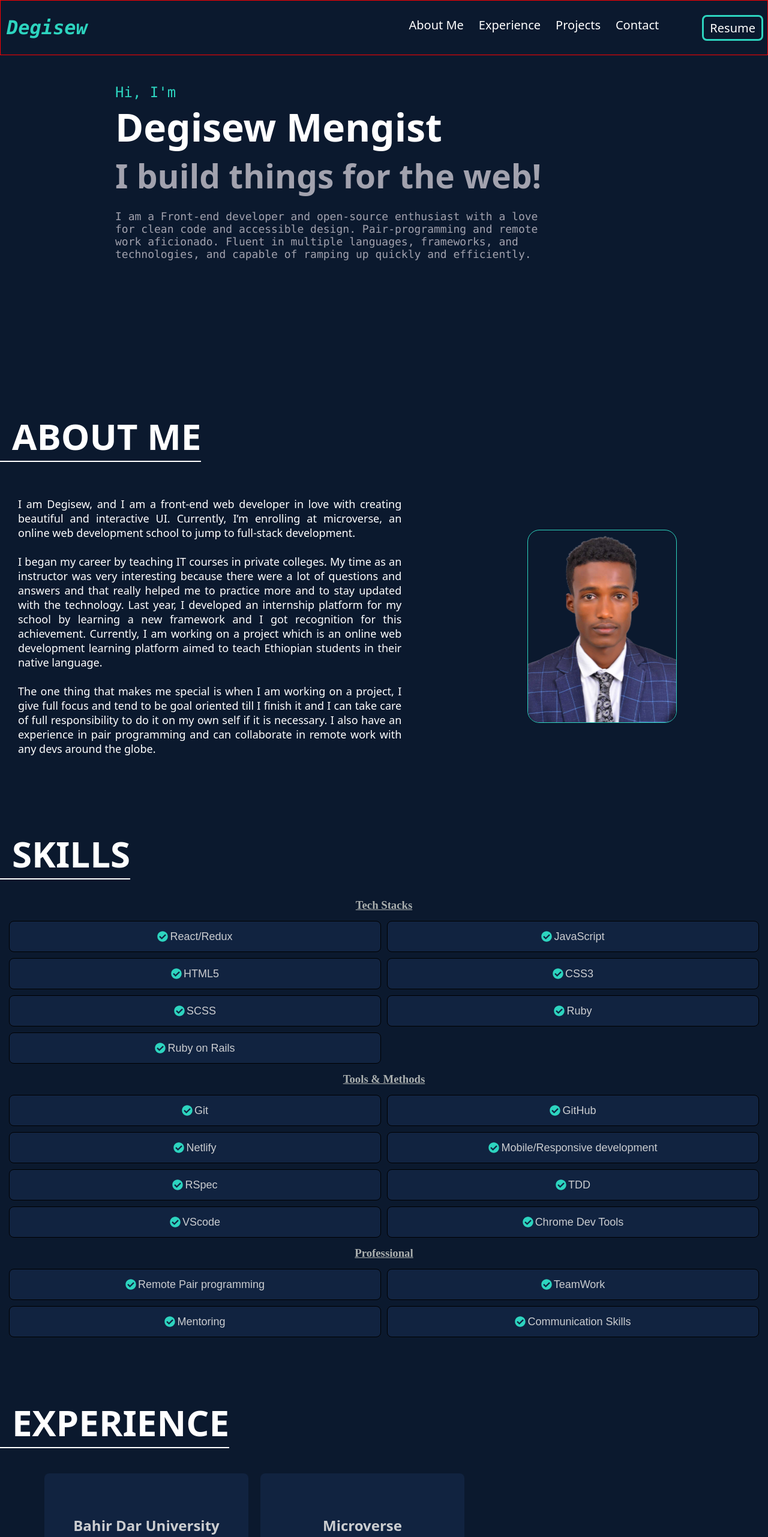
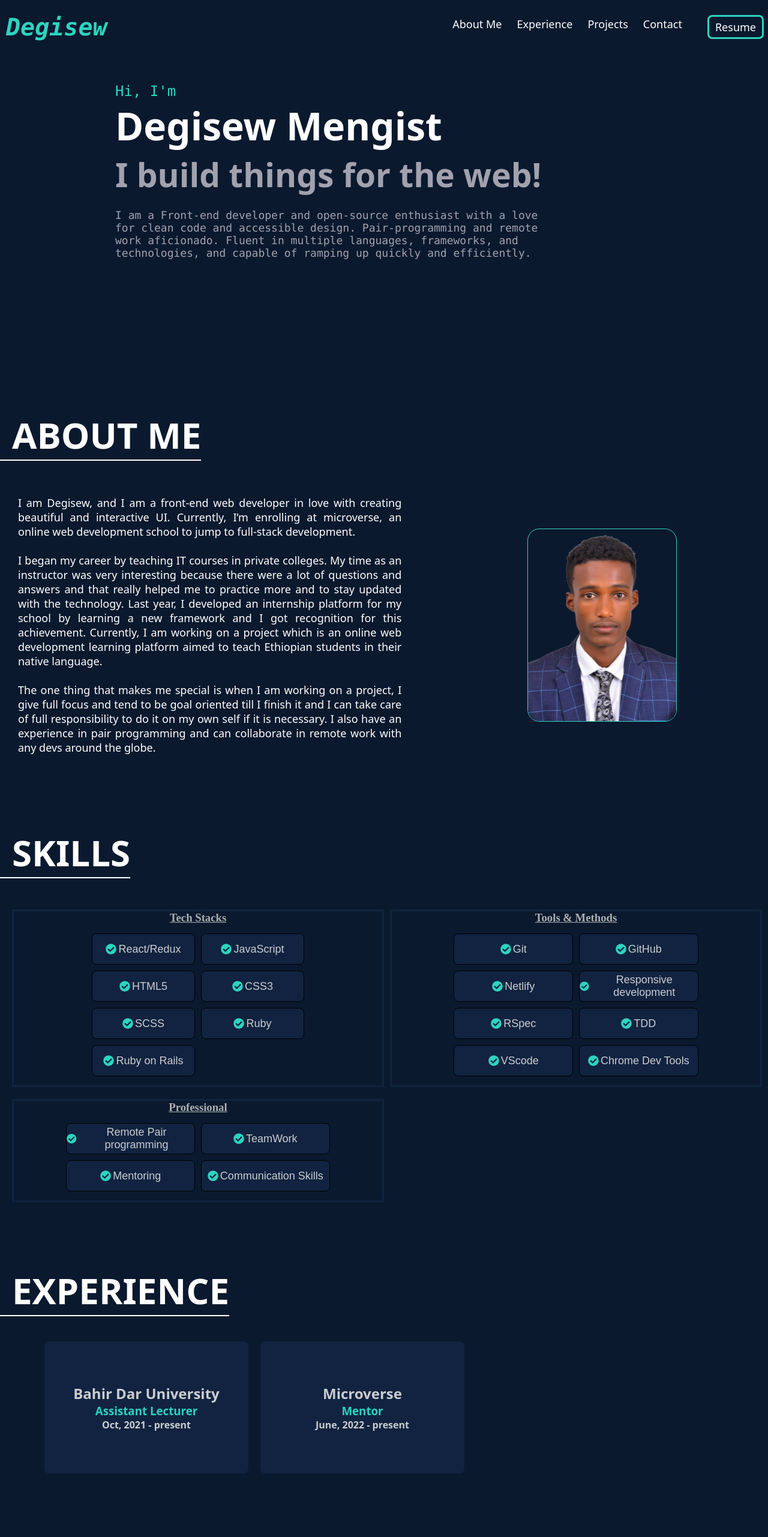
Before and after one commit to degisew/SPA-Portfolio, a React (Create React App) app: page / in a window 1280 px wide. Shown: the top 2562 px of the page at 60% size. Built offline with nearby package versions, Linux system fonts and the light colour scheme.

Commit message:
added a css class

```diff
--- a/src/App.css
+++ /dev/null
@@ -1,38 +0,0 @@
-.App {
-  text-align: center;
-}
-
-.App-logo {
-  height: 40vmin;
-  pointer-events: none;
-}
-
-@media (prefers-reduced-motion: no-preference) {
-  .App-logo {
-    animation: App-logo-spin infinite 20s linear;
-  }
-}
-
-.App-header {
-  background-color: #282c34;
-  min-height: 100vh;
-  display: flex;
-  flex-direction: column;
-  align-items: center;
-  justify-content: center;
-  font-size: calc(10px + 2vmin);
-  color: white;
-}
-
-.App-link {
-  color: #61dafb;
-}
-
-@keyframes App-logo-spin {
-  from {
-    transform: rotate(0deg);
-  }
-  to {
-    transform: rotate(360deg);
-  }
-}
--- a/src/App.js
+++ b/src/App.js
@@ -1,5 +1,4 @@
-import React, {useState} from "react";
-import "./App.css";
+import React, { useState, useEffect } from "react";
 import NavBar from "./Components/NavBar";
 import AboutMe from "./Pages/AboutMe";
 import ContactMe from "./Pages/ContactMe";
@@ -7,7 +6,7 @@ import Experience from "./Pages/Experience";
 import Home from "./Pages/Home";
 import Projects from "./Pages/Projects";
 import Skills from "./Pages/Skills";
-import Testimonal from "./Pages/Testimonal";
+// import Testimonal from "./Pages/Testimonal";
 
 function App() {
   const [showMenu, setShowMenu] = useState(false);
@@ -16,18 +15,25 @@ function App() {
     setShowMenu(!showMenu);
   };
   const closeMenuHandler = (e) => {
-  //  e.preventDefault();
     setShowMenu(false);
   };
+
+  useEffect(() => {
+    if (showMenu) {
+      document.body.style.overflow = 'hidden';
+    } else {
+      document.body.style.overflow = 'scroll';
+    }
+   }, [showMenu]);
   return (
     <main>
       <NavBar openMenuHandler={openMenuHandler} />
-      <Home menu={showMenu} closeMenuHandler={closeMenuHandler}/>
+      <Home menu={showMenu} closeMenuHandler={closeMenuHandler} />
       <AboutMe />
       <Skills />
       <Experience />
       <Projects />
-      <Testimonal />
+      {/* <Testimonal /> */}
       <ContactMe />
     </main>
   );
--- a/src/Components/Data.js
+++ b/src/Components/Data.js
@@ -11,7 +11,7 @@ const skills = [
     "Git",
     "GitHub",
     "Netlify",
-    "Mobile/Responsive development",
+    "Responsive development",
     "RSpec",
     "TDD",
     "VScode",
@@ -28,7 +28,7 @@ const experiences = [
     {
         id: 1,
         company: 'Bahir Dar University',
-        role: 'Assistant',
+        role: 'Assistant Lecturer',
         duration: 'Oct, 2021 - present',
     },
     {
@@ -36,7 +36,7 @@ const experiences = [
         company: 'Microverse',
         role: 'Mentor',
         duration: 'June, 2022 - present',
-    },
+    }
 ];
 
 const projects = [
@@ -81,6 +81,7 @@ const projects = [
     title: "To-Do List",
     builtWith: ["React", "CSS3"],
     github: "https://github.com/degisew/React-To-Do-List-App",
+    live: " ",
     description:
       "A To-Do List app built with React and CSS that helps to organize your day. It simply lists the things that you need to do and allows you to mark them as complete and remove the selected item.",
   },
--- a/src/Components/NavBar.js
+++ b/src/Components/NavBar.js
@@ -14,11 +14,7 @@ const NavBar = (props) => {
             <h1>Degisew</h1>
           </a>
         </div>
-        <div className={selectors.menuBtnDiv}>
-          <button className={selectors.MenuBtn} onClick={openMenuHandler}>
-            <SlMenu />
-          </button>
-        </div>
+
         <div className={selectors.navContainer}>
           <nav id={selectors.navBar}>
             <a href="#about">About Me</a>
@@ -33,6 +29,11 @@ const NavBar = (props) => {
             </a>
           </nav>
         </div>
+        <div className={selectors.menuBtnDiv}>
+          <button className={selectors.MenuBtn} onClick={openMenuHandler}>
+            <SlMenu />
+          </button>
+        </div>
       </header>
     </div>
   );
--- a/src/Components/NavBar.module.css
+++ b/src/Components/NavBar.module.css
@@ -4,7 +4,6 @@
   align-items: center;
   min-height: 70px;
   padding: 10px;
-  border: 1px solid red;
 }
 
 .logoContainer {
@@ -18,14 +17,15 @@
   text-decoration-line: none;
   color: #2dd4bf;
 }
+
 #navBar {
   display: none;
 }
 
 .menuBtnDiv {
-  border: #2dd4bf solid;
+  border: 1px #2dd4bf solid;
   text-align: center;
-  border-radius: 8px;
+  border-radius: 6px;
   min-width: 40px;
   cursor: pointer;
 }
@@ -35,7 +35,6 @@
   border: none;
   background-color: inherit;
   cursor: pointer;
-
 }
 
 .MenuBtn svg {
@@ -52,13 +51,13 @@
 
   #navBar a {
     color: #fff;
-    font-size: 20px;
+    font-size: 15px;
     text-decoration-line: none;
   }
 
   #resume {
     padding: 5px 10px;
-    margin-left: 50px;
+    margin-left: 20px;
     border-radius: 5px;
     outline: #2dd4bf solid 3px;
   }
@@ -66,3 +65,31 @@
     display: none;
   }
 }
+/* Laptops Break Point */
+@media (min-width: 1024px) {
+  #navBar a {
+    color: #fff;
+    font-size: 18px;
+    text-decoration-line: none;
+  }
+
+  .logoContainer a {
+    text-decoration-line: none;
+    color: #2dd4bf;
+    font-size: 20px;
+  }
+}
+/* Normal Desktop break point */
+@media (min-width: 1300px) {
+  #navBar a {
+    color: #fff;
+    font-size: 24px;
+    text-decoration-line: none;
+  }
+
+  .logoContainer a {
+    text-decoration-line: none;
+    color: #2dd4bf;
+    font-size: 24px;
+  }
+}
--- a/src/Pages/Home.js
+++ b/src/Pages/Home.js
@@ -8,7 +8,7 @@ const Home = (props) => {
   if (props.menu) {
     {
       mobileMenu = (
-        <div className={selectors.mobileMenu}>
+        <div className={selectors.mobileMenu} >
           <button onClick={closeMenuHandler}>
             <span>X</span>
           </button>
--- a/src/Pages/Skills.js
+++ b/src/Pages/Skills.js
@@ -9,6 +9,8 @@ const Skills = () => {
       <div className={sharedSelectors.title}>
         <h1>SKILLS</h1>
       </div>
+      <div className={selectors.mainContainer}>
+        <div className={selectors.subTitleSkillContDiv}>
           <h3 className={selectors.subTitle}>Tech Stacks</h3>
           <div className={selectors.skillsContainer}>
             {skills.map((skill) => {
@@ -20,6 +22,8 @@ const Skills = () => {
               );
             })}
           </div>
+        </div>
+        <div className={selectors.subTitleSkillContDiv}>
           <h3 className={selectors.subTitle}>Tools & Methods</h3>
           <div className={selectors.skillsContainer}>
             {ToolsAndMethods.map((tool) => {
@@ -31,6 +35,8 @@ const Skills = () => {
               );
             })}
           </div>
+        </div>
+        <div className={selectors.subTitleSkillContDiv}>
           <h3 className={selectors.subTitle}>Professional</h3>
           <div className={selectors.skillsContainer}>
             {professional.map((profession) => {
@@ -42,6 +48,8 @@ const Skills = () => {
               );
             })}
           </div>
+        </div>
+      </div>
     </section>
   );
 };
--- a/src/index.css
+++ b/src/index.css
@@ -9,10 +9,15 @@ html {
     Apple Color Emoji, Segoe UI Emoji, Segoe UI Symbol, Noto Color Emoji;
 }
 
-body {
+body{
   background-color: #0b192e;
   color: #fff;
 }
 
+::-webkit-scrollbar {
+  display: none;
+
+}
+
 @media (min-width: 768px) {
 }
```
Lines whose indentation alone changed are shown as unchanged.
